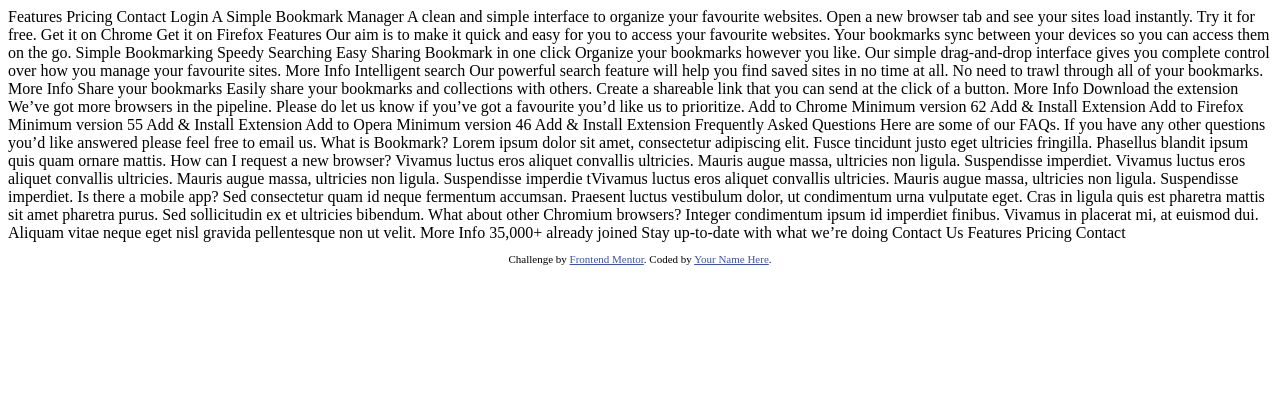
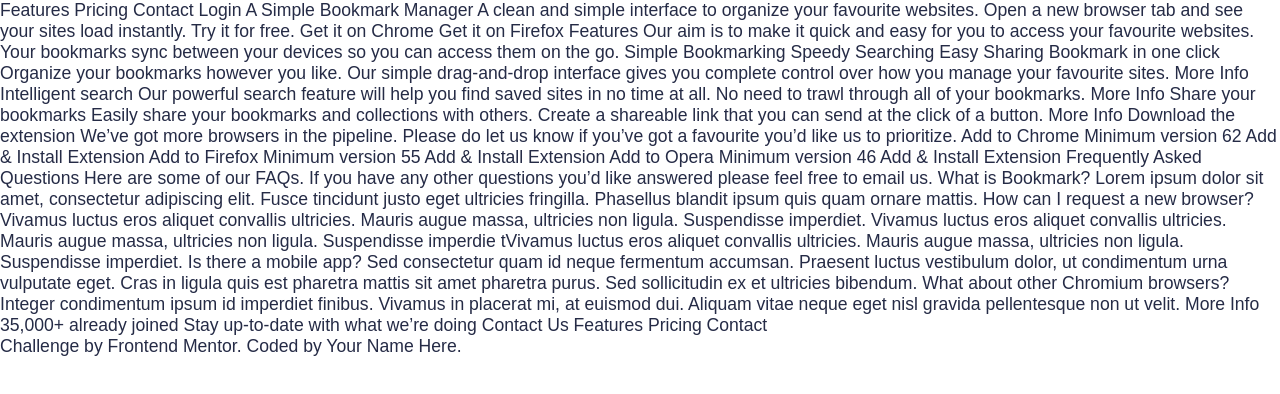
Before and after one commit to GiselaSolis/Clipboard-landing-page, a plain HTML site: page index.html in a window 1280 px wide. Drawn offline with Linux system fonts and the light colour scheme; a web font is replaced by a local one.

Commit message:
adding starting files

```diff
--- /dev/null
+++ b/css/style.css
@@ -0,0 +1,89 @@
+/* Dependances */
+@import url('<link href="https://fonts.googleapis.com/css?family=Rubik&display=swap" rel="stylesheet"> ');
+
+
+
+/* Main CSS Start */
+:root
+{
+    /* Font Size Start */
+    --small-text-size: calc(var(--text-size) * 0.9);
+    --text-size: 2.2vmin;
+    --big-text-size: calc(var(--text-size) * 1.1);
+    --small-title-size: calc(var(--title-size) * 0.6);
+    --title-size: 4vmin;
+    --big-title-size: calc(var(--title-size) * 1.4);
+    /* Font Size End */
+
+    /* Font Family Start */
+    --text-family: 'Rubik', sans-serif;
+    --title-family: 'Rubik', sans-serif;
+    /* Font Family End */
+
+    /* Colors Start */
+    --color-primary: hsl(231, 69%, 60%);
+    --color-secondary: hsl(229, 8%, 60%);
+    --color-tertiary: hsl(0, 94%, 66%);
+    --color-accent: hsl(229, 31%, 21%);
+    --color-contrast: #fff;
+    /* Colors End */
+}
+
+*
+{
+	margin: 0;
+	padding: 0;
+	border: none;
+	outline: none;
+	box-sizing: border-box;
+	text-decoration: inherit;
+	text-transform: inherit;
+	color: inherit;
+	list-style: inherit;
+	font-size: inherit;
+	font-family: inherit;
+	font-weight: inherit;
+}
+
+body
+{
+	font-size: var(--text-size);
+	color: var(--color-accent);
+	list-style: none;
+	font-family: var(--text-family);
+	font-weight: 400;
+	text-decoration: none;
+    text-transform: none;
+}
+
+::-webkit-scrollbar
+{
+    width: 7px;
+}
+
+::-webkit-scrollbar-track
+{
+    background: white;
+}
+
+::-webkit-scrollbar-thumb
+{
+    background: var(--color-secondary);
+    border-radius: 25px;
+}
+
+@media only screen and (max-width: 480px), (orientation: portrait)
+{
+    :root
+    {
+        --text-size: 14px;
+        --title-size: 19px;
+        --small-title-size: calc(var(--title-size) * 0.9);
+        --big-title-size: calc(var(--title-size) * 1.2);
+    }
+}
+
+/* Main CSS End */
+
+
+/* General CSS Start */
--- a/index.html
+++ b/index.html
@@ -8,11 +8,8 @@
 
   <title>Frontend Mentor | Bookmark landing page</title>
 
-  <!-- Feel free to remove these styles or customise in your own stylesheet 👍 -->
-  <style>
-    .attribution { font-size: 11px; text-align: center; }
-    .attribution a { color: hsl(228, 45%, 44%); }
-  </style>
+  <link rel="stylesheet" href="css/style.css">
+
 </head>
 <body>
 
@@ -130,5 +127,8 @@
       Coded by <a href="#">Your Name Here</a>.
     </p>
   </footer>
+
+  <script src="js/main.js"></script>
+
 </body>
 </html>
```
Also changed, not shown: js/main.js (added).
